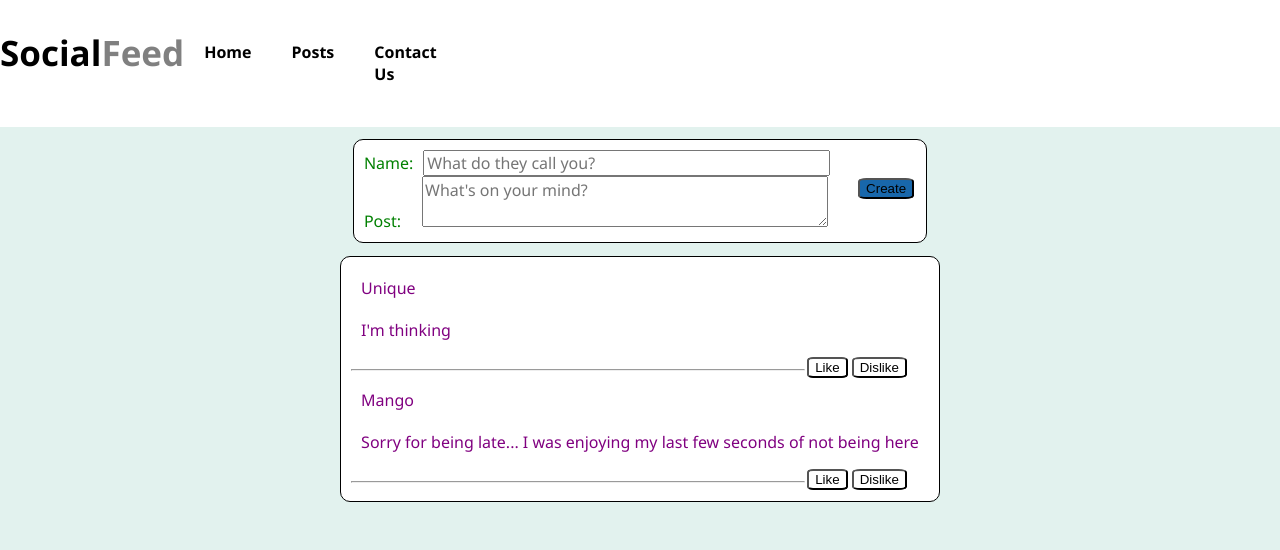
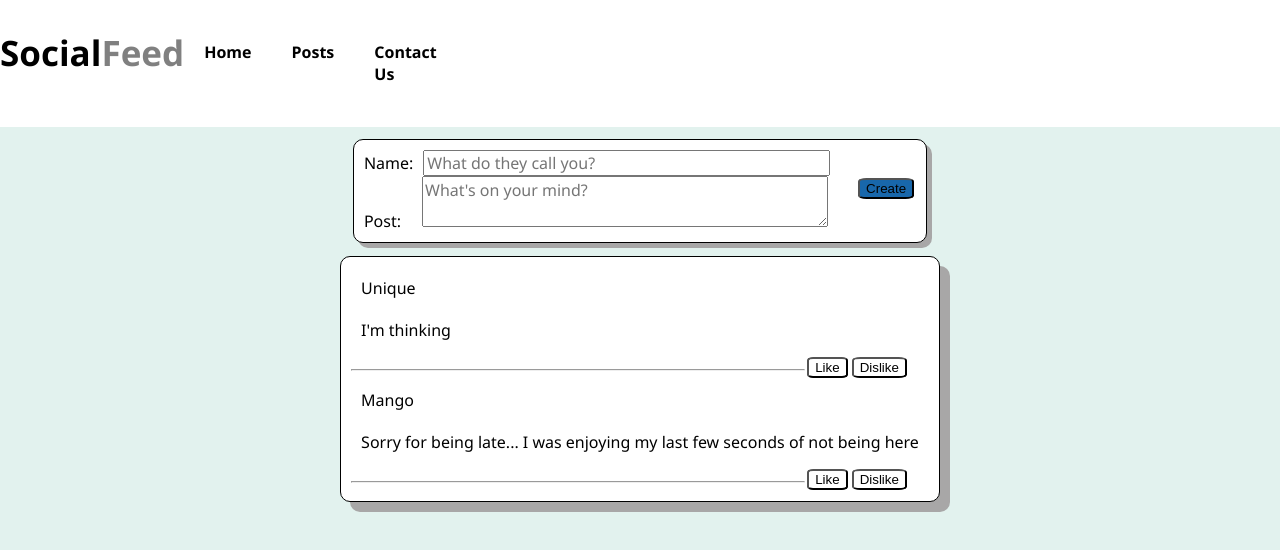
Before and after one commit to Lizethkm/Social-Feed-Project, a React (Create React App) app: page / in a window 1280 px wide. Shown: the top 550 px of the page. Built offline with nearby package versions, Linux system fonts and the light colour scheme.

Commit message:
Added Box Shadow Affect in App.CSS

```diff
--- a/src/Apps.css
+++ b/src/Apps.css
@@ -47,33 +47,29 @@ h2{
 body{
     margin: auto;
     background-color: #E2F2EE;
-    font-family: Segoe UI;;
+    font-family: Segoe UI;
+    color: black;
+
 
 }
 
 .newPosts{
-    color: green;
+    color: black;
     border: 1px solid black;
     border-radius: 10px;
     padding: 10px;
     background-color: white;
     margin: 1%;
-
-    /* margin: 0 auto;
-    width: 600px;
-    height: 10%; */
+    box-shadow: 5px 5px rgb(168, 167, 167);
 
 }
 
 .displayPosts{
-    color: purple;
+    color: black;
     border: 1px solid black;
     border-radius: 10px;
     padding: 10px;
     background-color: white;
-
-
-
-
+    box-shadow: 10px 10px rgb(168, 167, 167);
 
 }
```
